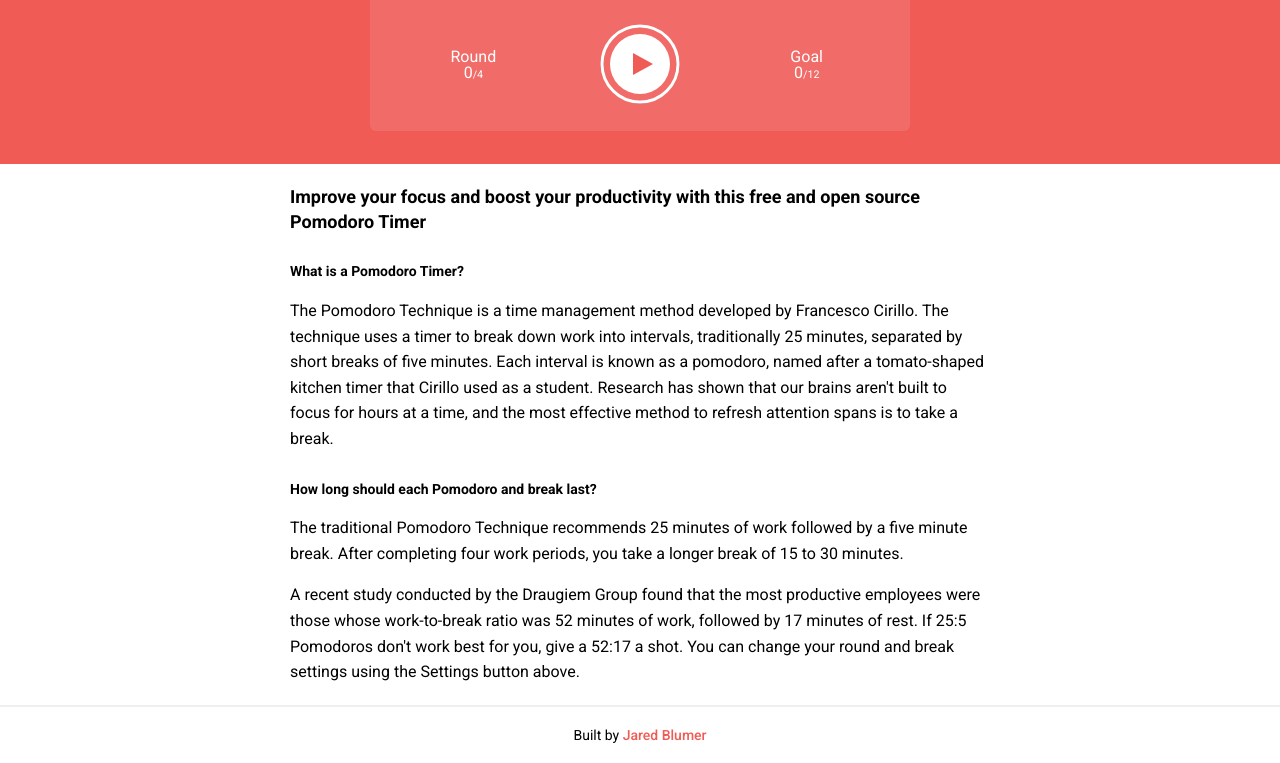
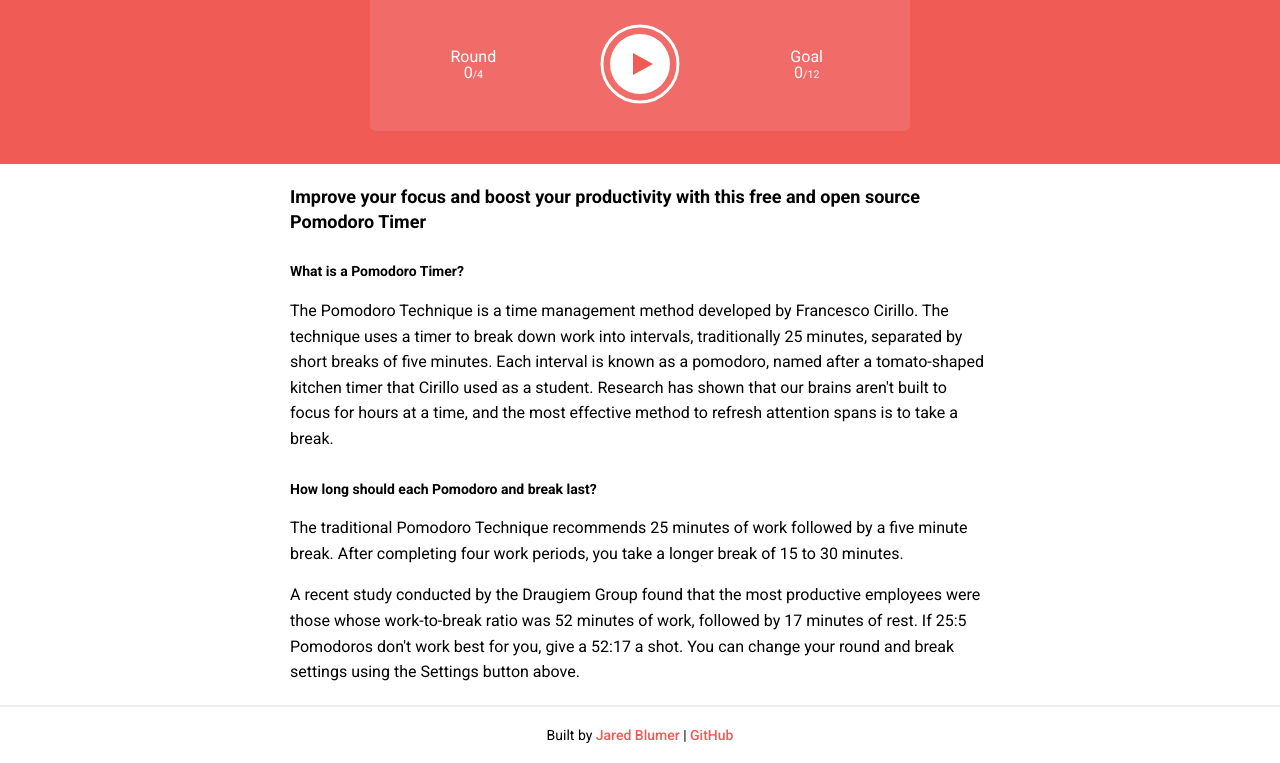
Before and after one commit to jaredblumer/freemodoro, a React (Create React App) app: page / in a window 1280 px wide. Shown: the part 215-978 px from the top of the page. Built offline with nearby package versions, Linux system fonts and the light colour scheme.

Commit message:
Add GitHub link

```diff
--- a/src/App.js
+++ b/src/App.js
@@ -40,6 +40,8 @@ class App extends React.Component {
               <footer>
                 Built by{" "}
                 <a href="https://github.com/jaredblumer">Jared Blumer</a>
+                {" | "}
+                <a href="https://github.com/jaredblumer/freemodoro">GitHub</a>
               </footer>
             </Route>
           </Switch>
```
